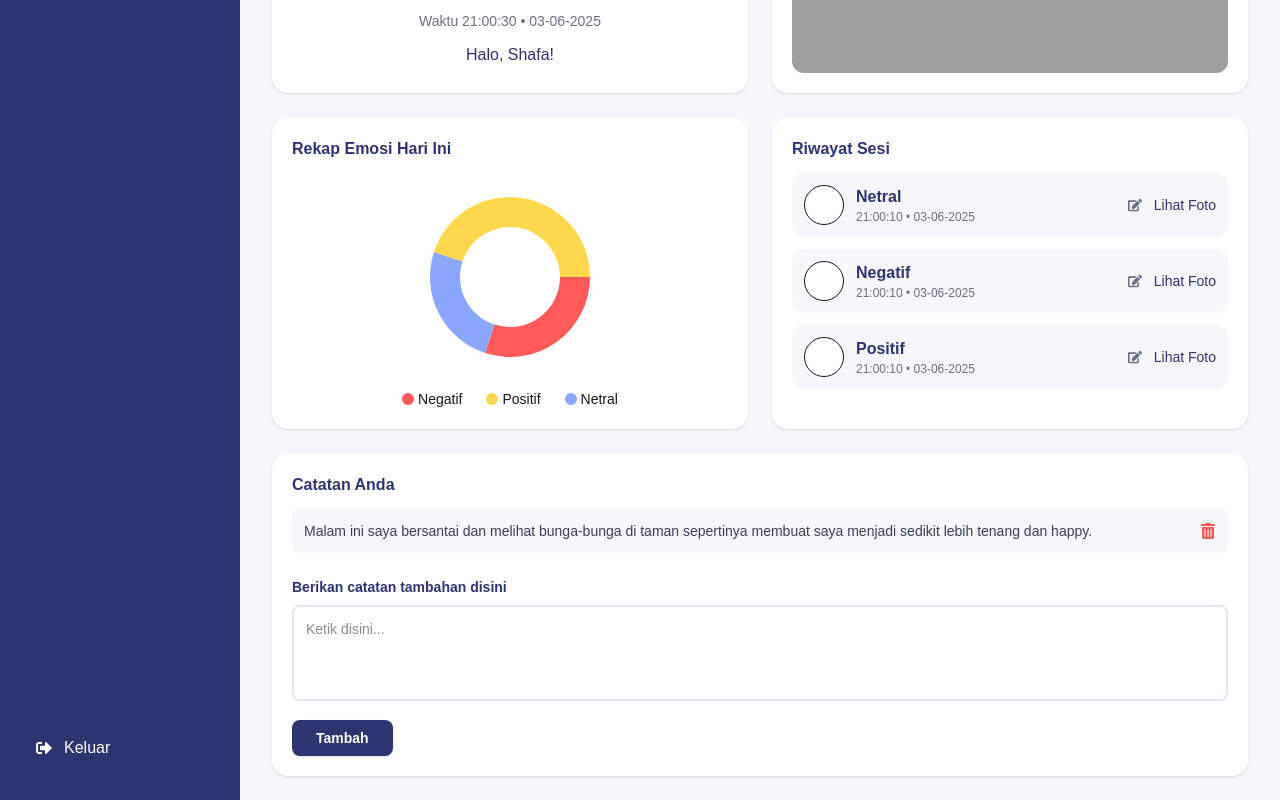
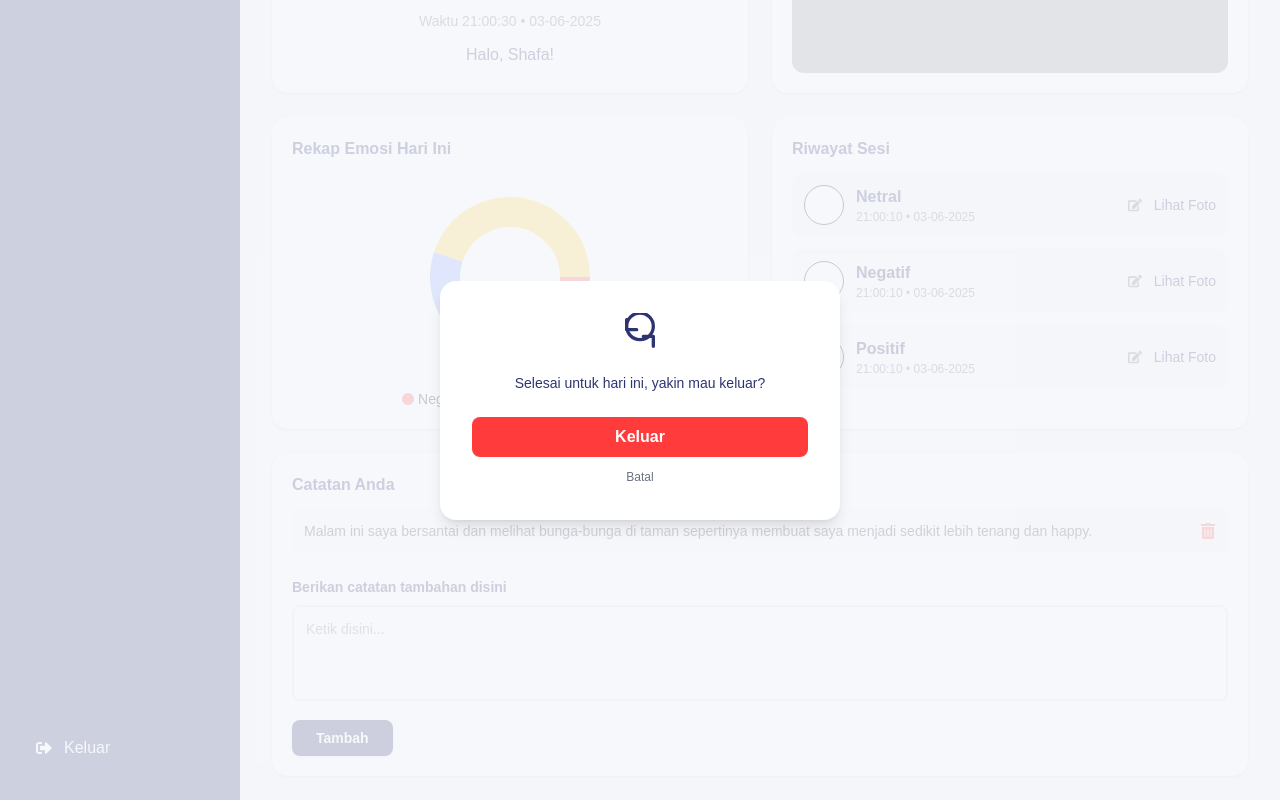
Before and after one commit to hezekielstp/Capstone-B05, a Next.js app in the folder frontend/: page /dashboard in a window 1280 px wide. Both pictures are taken after a click on the button "Keluar". Shown: the part 235-1035 px from the top of the page. Built offline with nearby package versions, Linux system fonts and the light colour scheme; grey boxes are pictures that could not be loaded.

Commit message:
Edit Dashboard Page

```diff
--- a/frontend/src/app/dashboard/page.js
+++ b/frontend/src/app/dashboard/page.js
@@ -9,6 +9,7 @@ export default function DashboardPage() {
     "Malam ini saya bersantai dan melihat bunga-bunga di taman sepertinya membuat saya menjadi sedikit lebih tenang dan happy.",
   ]);
   const [newNote, setNewNote] = useState("");
+  const [showLogoutPopup, setShowLogoutPopup] = useState(false);
 
   const handleAddNote = () => {
     if (newNote.trim()) {
@@ -22,6 +23,12 @@ export default function DashboardPage() {
     setNotes(updated);
   };
 
+  const handleLogout = () => {
+    // Aksi logout: sesuaikan dengan sistem autentikasi kamu
+    localStorage.removeItem("token");
+    window.location.href = "/login";
+  };
+
   const data = [
     { name: "Positif", value: 45, color: "#FFD84D" },
     { name: "Netral", value: 25, color: "#8CA7FF" },
@@ -29,7 +36,7 @@ export default function DashboardPage() {
   ];
 
   return (
-    <div className="flex min-h-screen font-inter bg-[#F5F7FB]">
+    <div className="flex min-h-screen font-inter bg-[#F5F7FB] relative">
       {/* Sidebar */}
       <div className="w-60 bg-[#2D3570] text-white flex flex-col justify-between py-8 px-6">
         <div>
@@ -52,7 +59,10 @@ export default function DashboardPage() {
           </button>
         </div>
 
-        <button className="flex items-center text-left py-2 px-3 rounded-lg hover:bg-[#1F2755] transition">
+        <button
+          onClick={() => setShowLogoutPopup(true)}
+          className="flex items-center text-left py-2 px-3 rounded-lg hover:bg-[#1F2755] transition"
+        >
           <FaSignOutAlt className="mr-3" /> Keluar
         </button>
       </div>
@@ -61,9 +71,7 @@ export default function DashboardPage() {
       <div className="flex-1 px-8 py-6">
         {/* Header */}
         <div className="flex justify-between items-center mb-6">
-          <h2 className="text-2xl font-semibold text-[#2D3570]">
-            Shafa Aura
-          </h2>
+          <h2 className="text-2xl font-semibold text-[#2D3570]">Shafa Aura</h2>
           <img
             src="/profile.jpg"
             alt="Profile"
@@ -73,13 +81,9 @@ export default function DashboardPage() {
 
         {/* Baris atas: Emosi terakhir dan hasil foto */}
         <div className="grid grid-cols-1 lg:grid-cols-2 gap-6 mb-6">
-          {/* Emosi Terakhir */}
           <div className="bg-white rounded-2xl shadow p-5 flex flex-col items-center justify-center">
             <div className="flex flex-col items-center text-center">
-              {/* Tempat untuk ikon emosi */}
-              <div className="w-20 h-20 rounded-full flex items-center justify-center mb-3 border-2 border-[#FFD84D] bg-[#FFF9E5]">
-                {/* kamu tambahkan image/icon emosi di sini */}
-              </div>
+              <div className="w-20 h-20 rounded-full flex items-center justify-center mb-3 border-2 border-[#FFD84D] bg-[#FFF9E5]"></div>
               <p className="text-lg font-semibold text-[#2D3570]">
                 Emosi <span className="text-[#FFD84D]">Positif</span>
               </p>
@@ -90,7 +94,6 @@ export default function DashboardPage() {
             </div>
           </div>
 
-          {/* Hasil Rekaman Foto */}
           <div className="bg-white rounded-2xl shadow p-5">
             <h3 className="text-[#2D3570] font-semibold mb-2">
               Hasil Rekaman Foto
@@ -105,7 +108,6 @@ export default function DashboardPage() {
 
         {/* Rekap Emosi Hari Ini & Riwayat */}
         <div className="grid grid-cols-1 lg:grid-cols-2 gap-6 mb-6">
-          {/* Rekap Emosi Hari Ini */}
           <div className="bg-white rounded-2xl shadow p-5">
             <h3 className="text-[#2D3570] font-semibold mb-3">
               Rekap Emosi Hari Ini
@@ -148,20 +150,16 @@ export default function DashboardPage() {
             </div>
           </div>
 
-          {/* Riwayat Sesi */}
           <div className="bg-white rounded-2xl shadow p-5 overflow-y-auto">
             <h3 className="text-[#2D3570] font-semibold mb-3">Riwayat Sesi</h3>
 
-            {/* Card sesi */}
             {["Netral", "Negatif", "Positif"].map((mood, i) => (
               <div
                 key={i}
                 className="flex items-center justify-between bg-[#F5F7FB] rounded-xl p-3 mb-3"
               >
                 <div className="flex items-center gap-3">
-                  <div className="w-10 h-10 bg-white rounded-full flex items-center justify-center border">
-                    {/* tempat untuk icon emosi */}
-                  </div>
+                  <div className="w-10 h-10 bg-white rounded-full flex items-center justify-center border"></div>
                   <div>
                     <p className="font-semibold text-[#2D3570]">{mood}</p>
                     <p className="text-xs text-gray-500">
@@ -223,6 +221,49 @@ export default function DashboardPage() {
           </button>
         </div>
       </div>
+
+      {/* 🔹 Popup Logout (Identik dengan desain UI kamu) */}
+      {showLogoutPopup && (
+        <div className="fixed inset-0 bg-[#F5F7FB]/80 flex items-center justify-center z-50">
+          <div className="bg-white rounded-2xl shadow-lg p-8 w-[400px] text-center relative">
+            {/* Icon panah melingkar */}
+            <div className="flex justify-center mb-5">
+              <svg
+                xmlns="http://www.w3.org/2000/svg"
+                fill="none"
+                viewBox="0 0 24 24"
+                strokeWidth={2}
+                stroke="#2D3570"
+                className="w-10 h-10"
+              >
+                <path
+                  strokeLinecap="round"
+                  strokeLinejoin="round"
+                  d="M4 4v6h6M20 20v-6h-6M20 8a8 8 0 10-16 0 8 8 0 0016 0z"
+                />
+              </svg>
+            </div>
+
+            <p className="text-[#2D3570] text-sm mb-6">
+              Selesai untuk hari ini, yakin mau keluar?
+            </p>
+
+            <button
+              onClick={handleLogout}
+              className="bg-[#FF3B3B] text-white w-full py-2 rounded-lg font-semibold hover:bg-red-600 transition"
+            >
+              Keluar
+            </button>
+
+            <button
+              onClick={() => setShowLogoutPopup(false)}
+              className="text-gray-500 text-xs mt-3 hover:underline"
+            >
+              Batal
+            </button>
+          </div>
+        </div>
+      )}
     </div>
   );
 }
```
Also changed, not shown: frontend/src/app/landing/page.js (added).
